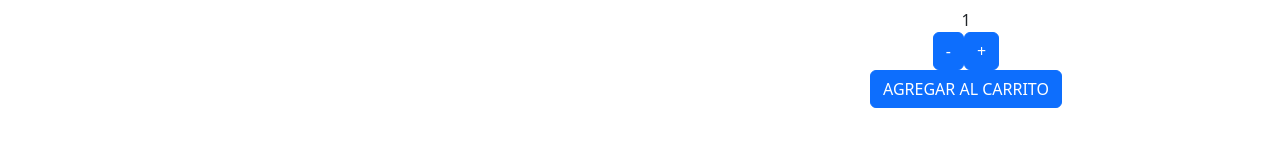
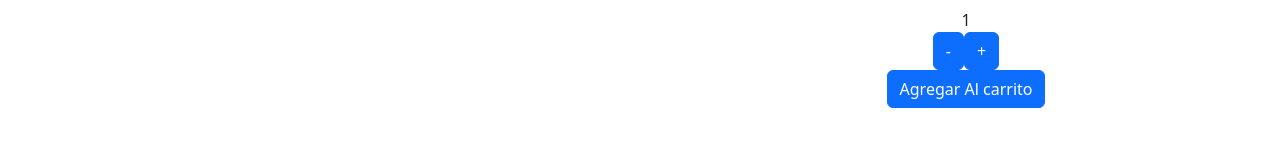
Before and after one commit to jorgeoliverat/proyectoReact, a React (Create React App) app in the folder proyectoreactjs/: page /detalle/1 in a window 1280 px wide. Shown: the part 341-488 px from the top of the page. Built offline with nearby package versions, Linux system fonts and the light colour scheme.

Commit message:
Se agrega desafio Sincronizar counter

```diff
--- /dev/null
+++ b/proyectoreactjs/src/Components/InputCount/InputCount.js
@@ -0,0 +1,24 @@
+import React from 'react'
+import { Link } from 'react-router-dom'
+
+// opciones de compra cuando el usuario le da al boton agregar carrito
+const InputCount = () => {
+    return (
+    <>
+        <Link to='/cart' >
+            <button
+                className="btn btn-outline-primary"
+                onClick={()=>console.log('ir a cart') }
+            >Ir al Cart o Terminar compra</button>
+        </Link>
+        <Link to='/' >
+            <button
+                className="btn btn-outline-primary"
+                onClick={()=>console.log('ir al home') }
+            >Seguir comprando</button>
+        </Link>
+        </>
+    )
+}
+
+export default InputCount
--- /dev/null
+++ b/proyectoreactjs/src/Components/InterButton/InterButton.js
@@ -0,0 +1,34 @@
+import { useState } from "react";
+import InputCount from "../InputCount/InputCount";
+
+const ButtonCount = ({handleInter})=> {
+    return <button
+                className="btn btn-primary"
+                onClick={handleInter}
+                >Agregar Al carrito
+            </button>
+}
+
+const InterButton = () => {
+
+    const [inputType, setInputType ] = useState(true)
+
+    const handleInter = () => {
+        setInputType(false)
+    }
+
+    return (
+        <div>
+            {
+                inputType === true ?
+
+                    <ButtonCount handleInter = { handleInter } />
+                    :
+                    <InputCount/>
+            }
+             {/* <Count onConfirm={addToCart} maxQuantity={itemMax} />  */}
+        </div>
+    )
+}
+
+export default InterButton
--- a/proyectoreactjs/src/Components/ItemCount/ItemCount.js
+++ b/proyectoreactjs/src/Components/ItemCount/ItemCount.js
@@ -1,10 +1,14 @@
 import React, {useState} from "react";
+import InterButton from "../InterButton/InterButton";
 import '../styles/ItemCount.css'
 
 export const ItemCount = ({stock, inicial, onAdd}) => {
     const [cuantity, setCuantity] = useState (inicial);
 
-    // const onAdd = () => {console.log(cuantity)}
+    function onAdd(cant) {
+        console.log(cant)
+    }
+
     const resta = () => {
         if (cuantity > 1) {
             setCuantity (cuantity - 1);
@@ -23,10 +27,10 @@ export const ItemCount = ({stock, inicial, onAdd}) => {
                 <button type="button" className="btn btn-primary" onClick={resta}>-</button>
                 <button type="button" className="btn btn-primary" onClick={suma}>+</button>
                 <br/>
-                <button type="submit" className="btn btn-primary" onClick={() => onAdd(cuantity)}>
+                {/* <button type="submit" className="btn btn-primary" onClick={() => onAdd(cuantity)}>
                     AGREGAR AL CARRITO
-                </button>
-
+                </button> */}
+                <InterButton/>
             </div>
     );
 }
--- a/proyectoreactjs/src/Components/ItemDetail/ItemDetail.js
+++ b/proyectoreactjs/src/Components/ItemDetail/ItemDetail.js
@@ -3,10 +3,6 @@ import { ItemCount } from '../ItemCount/ItemCount'
 import '../styles/ItemDetail.css'
 
 const ItemDetail = ({producto}) => {
-
-    function onAdd(cant) {
-        console.log(cant)
-    }
 
     return (
         <div className="row" >
@@ -19,9 +15,11 @@ const ItemDetail = ({producto}) => {
         <p>{producto.price}</p>
         <p className='fotoDescripcion'>{producto.descripcion}</p>
         <br/>
-        <ItemCount stock = {5} inicial = {1} onAdd={onAdd}  />
+        <ItemCount stock = {5} inicial = {1}/>
         </div>
     </div>
+
+
 
     )
 }
--- a/proyectoreactjs/src/Components/ItemDetailContainer/ItemDetailContainer.js
+++ b/proyectoreactjs/src/Components/ItemDetailContainer/ItemDetailContainer.js
@@ -6,17 +6,23 @@ import { getFetch } from '../../helpers/getFetch'
 const ItemDetailContainer = () => {
     const [producto, setProducto] = useState ({})
     const { detalleId } = useParams ()
+    const [loading, setLoading] = useState(true)
 
     useEffect(() => {
         getFetch (detalleId)
         .then(respuesta=> setProducto(respuesta))
         .catch((err)=> console.log(err))
-        // .finally(()=>setLoading(false))
+        .finally(()=>setLoading(false))
     }, [])
 
     return (
         <div>
-            <ItemDetail producto = {producto} />
+            { loading ?
+                    <h2>Cargando...</h2>
+                    :
+                    <ItemDetail producto = {producto} />
+                }
+
         </div>
 
     )
--- a/proyectoreactjs/src/Components/ItemListContainer/ItemListContainer.js
+++ b/proyectoreactjs/src/Components/ItemListContainer/ItemListContainer.js
@@ -1,5 +1,4 @@
 import React from "react"
-import { ItemCount } from "../ItemCount/ItemCount"
 import { useEffect, useState } from "react"
 import { useParams } from "react-router-dom"
 import { getFetch } from "../../helpers/getFetch"
```
